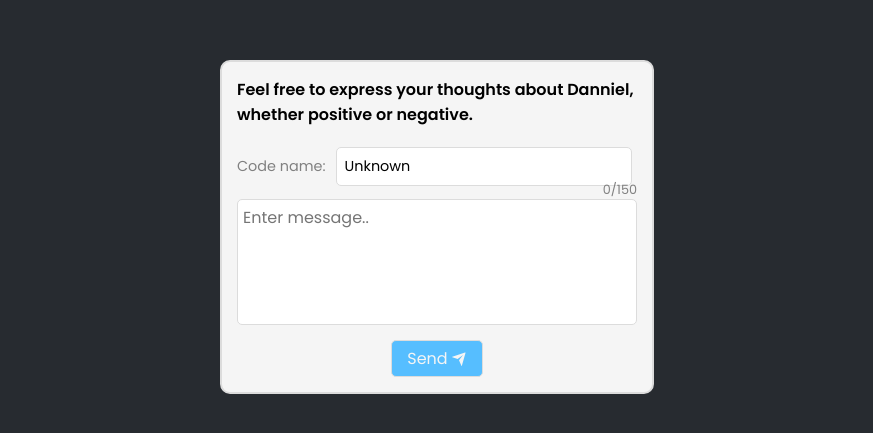
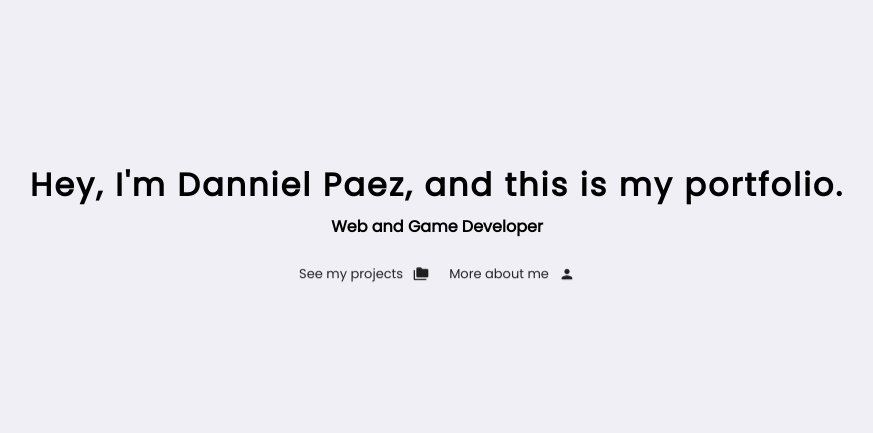
Before and after one commit to qaezrun/portfolio, a React (Create React App) app: page / in a window 1280 px wide. Shown: the part 173-606 px from the top of the page, without its empty margins (203-1076 px from the left). Built offline with nearby package versions, Linux system fonts and the light colour scheme.

Commit message:
update as of sept 03, 2023

```diff
--- a/public/index.html
+++ b/public/index.html
@@ -12,7 +12,7 @@
       name="description"
       content="Basic proj"
     />
-    <title><devs/></title>
+    <title><dev/></title>
     <script src="https://ajax.googleapis.com/ajax/libs/jquery/3.6.0/jquery.min.js"></script>
   </head>
   <body>
--- a/src/App.css
+++ b/src/App.css
@@ -6,3 +6,8 @@
   font-family: popsemibo;
   src: url(../public/fonts/Poppins-SemiBold.ttf);
 }
+
+@font-face {
+  font-family: quiapo;
+  src: url(../public/fonts/Quiapo_Free.ttf);
+}
--- a/src/App.js
+++ b/src/App.js
@@ -3,13 +3,18 @@ import './App.css';
 import { Routes, Route } from "react-router-dom"
 import Create from './components/MessageCreation/create';
 import Down from './components/WebPageDown/Down';
+import Main from './components/Portfolio/main';
+import Default from './components/Portfolio/default';
+
 
 function App() {
   return(
     <div className="App">
       <Routes>
-        <Route path="/" element={ <Create/> } />
+        <Route path="/" element={ <Default/> } />
         <Route path="Down" element={ <Down/> } />
+        <Route path="Main" element={ <Main/> } />
+        <Route path="Create" element={ <Create/> } />
       </Routes>
     </div>
   );
--- /dev/null
+++ b/src/components/Portfolio/default.css
@@ -0,0 +1,126 @@
+html,body{
+    height: 100%;
+    margin: 0px;
+    padding: 0px;
+    user-select: none;
+}
+
+.main-wrapper{
+    min-height: 100vh;
+    background-color: #f0eff6;
+    display: flex;
+    align-items: center;
+    justify-content: center;
+}
+
+.sub-wrapper{
+    width: 1080px;
+    display: flex;
+    flex-direction: column;
+    justify-content: center;
+    align-items: center;
+    color: black;
+}
+.sub-wrapper h1{
+    font-family: popreg;
+    margin: 0px;
+    letter-spacing: 2px;
+
+}
+.sub-wrapper h4{
+    font-family: popreg;
+    color: black;
+    margin: 5px;
+}
+
+.about-skills{
+    display: flex;
+    flex-direction: row;
+    align-items: center;
+    justify-content: center;
+    gap: 20px;
+    height: 50px;
+}
+
+.holder-A-S{
+    display: flex;
+    flex-direction: row;
+    align-items: center;
+    gap: 10px;
+}
+.holder-A-S p{
+    font-family: popreg;
+    color: black;
+    font-size: small;
+}
+.holder-A-S p,svg{
+    animation: bounce 1s ease infinite;
+}
+
+.holder-A-S:hover > p, .holder-A-S:hover > svg {
+    color: #0080FE;
+}
+
+
+@media (max-width: 600px) {
+    .sub-wrapper{
+        padding: 20px;
+    }
+    .sub-wrapper h1{
+        text-align: center;
+    }
+
+
+}
+
+
+
+@keyframes fadeInUp {
+    from {
+        transform: translate3d(0,40px,0)
+    }
+
+    to {
+        transform: translate3d(0,0,0);
+        opacity: 1
+    }
+}
+
+@-webkit-keyframes fadeInUp {
+    from {
+        transform: translate3d(0,40px,0)
+    }
+
+    to {
+        transform: translate3d(0,0,0);
+        opacity: 1
+    }
+}
+
+.animated {
+    animation-duration: 1s;
+    animation-fill-mode: both;
+    -webkit-animation-duration: 1s;
+    -webkit-animation-fill-mode: both
+}
+
+.animatedFadeInUp {
+    opacity: 0
+}
+
+.fadeInUp {
+    opacity: 0;
+    animation-name: fadeInUp;
+    -webkit-animation-name: fadeInUp;
+}
+
+
+@keyframes bounce {
+    70% { transform:translateY(0%); }
+    80% { transform:translateY(-15%); }
+    90% { transform:translateY(0%); }
+    95% { transform:translateY(-7%); }
+    97% { transform:translateY(0%); }
+    99% { transform:translateY(-3%); }
+    100% { transform:translateY(0); }
+}
--- /dev/null
+++ b/src/components/Portfolio/default.js
@@ -0,0 +1,60 @@
+import React from 'react'
+import './default.css'
+import {MdFolderCopy,MdPerson} from 'react-icons/md'
+import { useState, useEffect } from 'react';
+
+function Default() {
+
+    const textToType = "Hey, I'm Danniel Paez, and this is my portfolio.";
+    const typingSpeed = 80; // Adjust the typing speed (in milliseconds) as needed
+
+    const [displayedText, setDisplayedText] = useState('');
+    const [showTitle, setShowTitle] = useState(false);
+    const [showSkills, setShowSkills] = useState(false);
+
+    useEffect(() => {
+        let currentIndex = 0;
+
+        const typingInterval = setInterval(() => {
+        if (currentIndex <= textToType.length) {
+            setDisplayedText(textToType.slice(0, currentIndex));
+            currentIndex++;
+        } else {
+            clearInterval(typingInterval);
+            const title = setInterval(() => {
+                setShowTitle(true);
+                const skills = setInterval(() => {
+                    setShowSkills(true);
+                }, 500);
+                return () => clearInterval(skills);
+            }, 500);
+            return () => clearInterval(title);
+        }
+        }, typingSpeed);
+
+        return () => {
+        clearInterval(typingInterval);
+        };
+    }, []);
+
+    return (
+        <div className='main-wrapper'>
+            <div className='sub-wrapper'>
+                <h1>{displayedText}</h1>
+                {showTitle ? <h4 className='title animated animatedFadeInUp fadeInUp'>Web and Game Developer</h4> : null}
+                {showSkills ? <div className='about-skills'>
+                    <div className='title-two holder-A-S animated animatedFadeInUp fadeInUp'>
+                        <p>See my projects </p>
+                        <MdFolderCopy/>
+                    </div>
+                    <div className=' title-two holder-A-S animated animatedFadeInUp fadeInUp'>
+                        <p>More about me</p>
+                        <MdPerson/>
+                    </div>
+                </div>: null}
+            </div>
+        </div>
+    )
+}
+
+export default Default
--- /dev/null
+++ b/src/components/Portfolio/main.css
@@ -0,0 +1,96 @@
+html,body{
+    height: 100%;
+    margin: 0px;
+    padding: 0px;
+}
+
+/*main struct*/
+.container{
+    min-height: 100vh;
+    background-color: #010409;
+    display: flex;
+    align-items: center;
+    justify-content: center;
+}
+.sub-container{
+    width: 1300px;
+    height: 100vh;
+    display: flex;
+    flex-direction: row;
+    align-items: center;
+    justify-content: center;
+    overflow: hidden;
+}
+.profile{
+    width: 25%;
+    height: 100%;
+    display: flex;
+    justify-content: center;
+    align-items: center;
+}
+.projects{
+    width: 75%;
+    height: 100%;
+}
+/*main struct ends*/
+
+
+
+.profile-box{
+    border-radius: 5px;
+    height: 300px;
+    width: 95%;
+    background-color: #0d1117;
+    display: flex;
+    flex-direction: column;
+    padding: 20px;
+}
+.image-holder{
+    width: 100%;
+    height: 40%;
+    display: flex;
+    align-items: center;
+    justify-content: center;
+}
+.data-holder{
+    width: 100%;
+    height: 60%;
+    display: flex;
+    flex-direction: column;
+    align-items: center;
+}
+
+.circular-port-image{
+    position: relative;
+    width: 100px;
+    height: 100px;
+    overflow: hidden;
+    border-radius: 50%;
+    border: 3px solid #30363d;
+}
+.imageItself{
+    width: 100%; height: auto;
+}
+.name-holder h5,p{
+    text-align: center;
+    font-family: popreg;
+    color: white;
+    margin: 0px;
+    padding: 0px;
+}
+.name-holder p{
+    font-size: .7em;
+}
+.socials-holder{
+    padding: 5px 0px 5px 0px;
+    width: 100%;
+    display: flex;
+    justify-content: center;
+    flex-direction: row;
+    gap: 5px;
+
+}
+.icons{
+    color: white;
+    font-size: 20px;
+}
--- /dev/null
+++ b/src/components/Portfolio/main.js
@@ -0,0 +1,37 @@
+import React from 'react'
+import './main.css'
+import myimage from '../Images/3x3.jpg'
+import {RiGithubFill,RiFacebookBoxFill,RiInstagramFill,RiLinkedinBoxFill} from 'react-icons/ri';
+
+function Main() {
+    return (
+        <div className='container'>
+            <div className='sub-container'>
+                <div className='profile'>
+                    <div className='profile-box'>
+                        <div className='image-holder'>
+                            <div className='circular-port-image'>
+                                <img src={myimage} alt="test" className='imageItself'/>
+                            </div>
+                        </div>
+                        <div className='data-holder'>
+                            <div className='name-holder'>
+                                <h5>Danniel Paez</h5>
+                                <p>Web Developer | Game Developer</p>
+                            </div>
+                            <div className='socials-holder'>
+                                <RiGithubFill className='icons'/>
+                                <RiFacebookBoxFill className='icons'/>
+                                <RiInstagramFill className='icons'/>
+                                <RiLinkedinBoxFill className='icons'/>
+                            </div>
+                        </div>
+                    </div>
+                </div>
+                <div className='projects'></div>
+            </div>
+        </div>
+    )
+}
+
+export default Main
```
Also changed, not shown: public/fonts/Quiapo_Free.ttf (added), src/components/Images/3x3.jpg (added).
